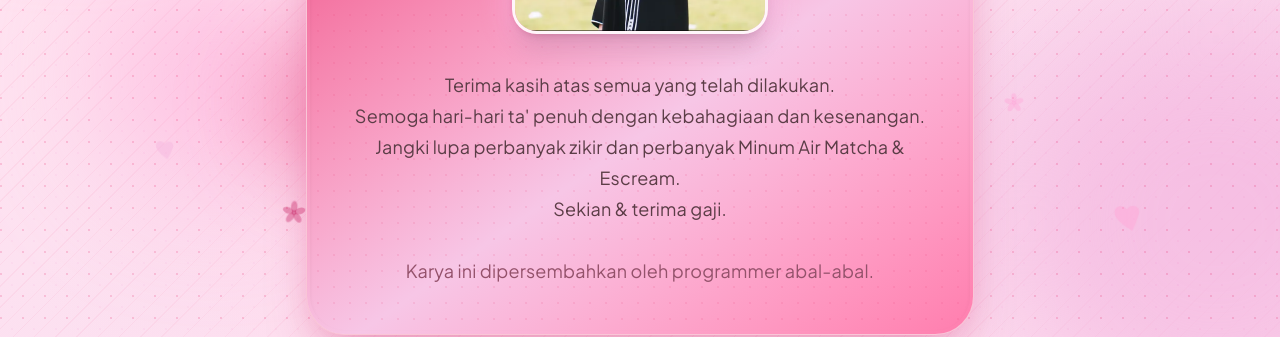
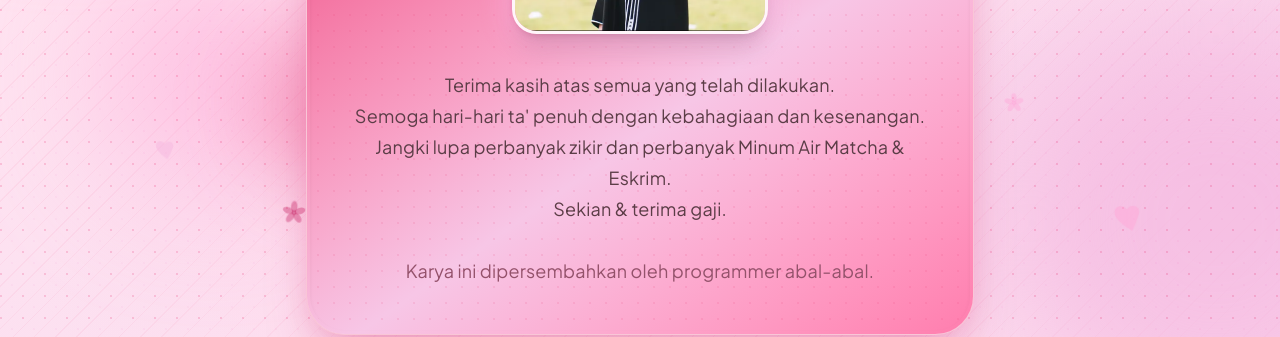
Before and after one commit to yudhanugrahasyailendra/mini-apps, a Next.js app: page / in a window 1280 px wide. Both pictures are taken after a click on the button "Wajib di klik NAH". Shown: the part 519-856 px from the top of the page. Built offline with nearby package versions, Linux system fonts and the light colour scheme.

Commit message:
Fixed Text 2

```diff
--- a/app/page.tsx
+++ b/app/page.tsx
@@ -131,7 +131,7 @@ export default function Home() {
                 <br />
                 Semoga hari-hari ta&apos; penuh dengan kebahagiaan dan kesenangan.
                 <br />
-                Jangki lupa perbanyak zikir dan perbanyak Minum Air Matcha &amp; Escream.
+                Jangki lupa perbanyak zikir dan perbanyak Minum Air Matcha &amp; Eskrim.
                 <br />
                 Sekian &amp; terima gaji.
                 <br />
```
